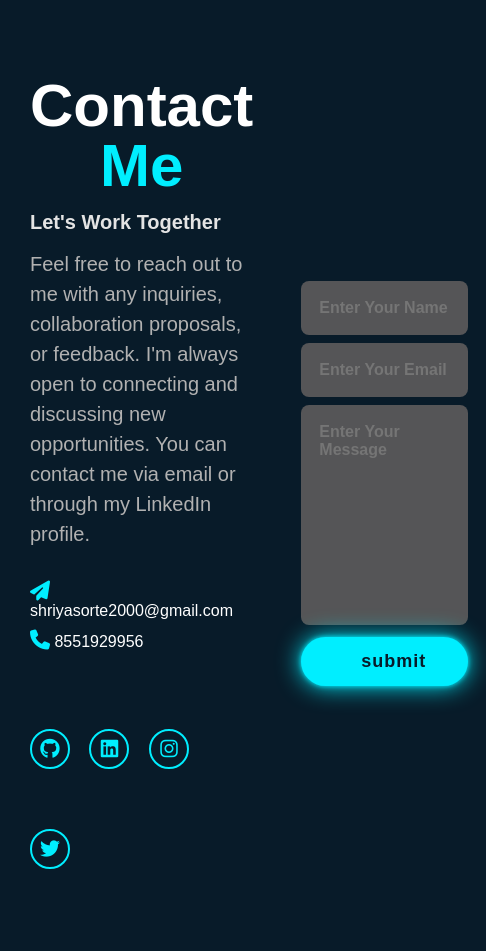
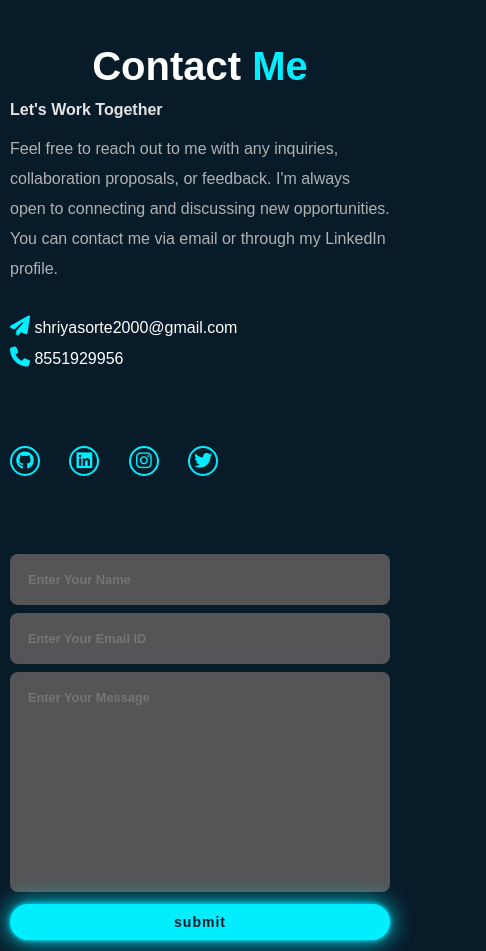
Before and after one commit to ShriyaSorte/SHRIYA_PORTFOLIO, a plain HTML site: page index.html in a window 390 px wide. Shown: the part 7187-8138 px from the top of the page, 486 px wide, since content can reach past the window. Drawn offline with nearby package versions, Linux system fonts and the light colour scheme.

Commit message:
changes in contact

```diff
--- a/style.css
+++ b/style.css
@@ -846,9 +846,31 @@ body{
     .last-text{
         max-width: 100%;
     }
+    .contact {
+        grid-template-columns: 1fr;
+        padding-left: 20px;
+        margin-top: 100px;
+    }
+
+    .contact-text h2 {
+        font-size: 50px;
+    }
+
+    .contact-text h4, .contact-text p {
+        font-size: 18px;
+    }
+
+    .contact-form form input, .contact-form form textarea {
+        font-size: 0.9rem;
+    }
+
+    .contact-form form .send {
+        padding: 12px 50px;
+        font-size: 16px;
+    }
 }
 
-@media only screen and (max-width: 600px) {
+@media only screen and (max-width: 480px) {
     .logo {
         font-size: 20px;
     }
@@ -909,6 +931,43 @@ body{
     .last-text{
         max-width: 100%;
     }
+    .contact {
+        grid-template-columns: 1fr;
+        padding-left: 10px;
+        margin-top: 80px;
+    }
+
+    .contact-text h2 {
+        font-size: 40px;
+    }
+
+    .contact-text h4, .contact-text p {
+        font-size: 16px;
+    }
+
+    .contact-list {
+        font-size: 16px;
+    }
+
+    .contact-form form input, .contact-form form textarea {
+        font-size: 0.8rem;
+        width: 100%;
+    }
+
+    .contact-form form .send {
+        padding: 10px 40px;
+        font-size: 14px;
+    }
+
+    .contact-icons a {
+        margin: 15px 10px 15px 0;
+    }
+
+    .contact-icons i {
+        width: 30px;
+        height: 30px;
+        font-size: 18px;
+    }
 }
 /* @media only screen and (min-width: 480px) {
     .home{
```
